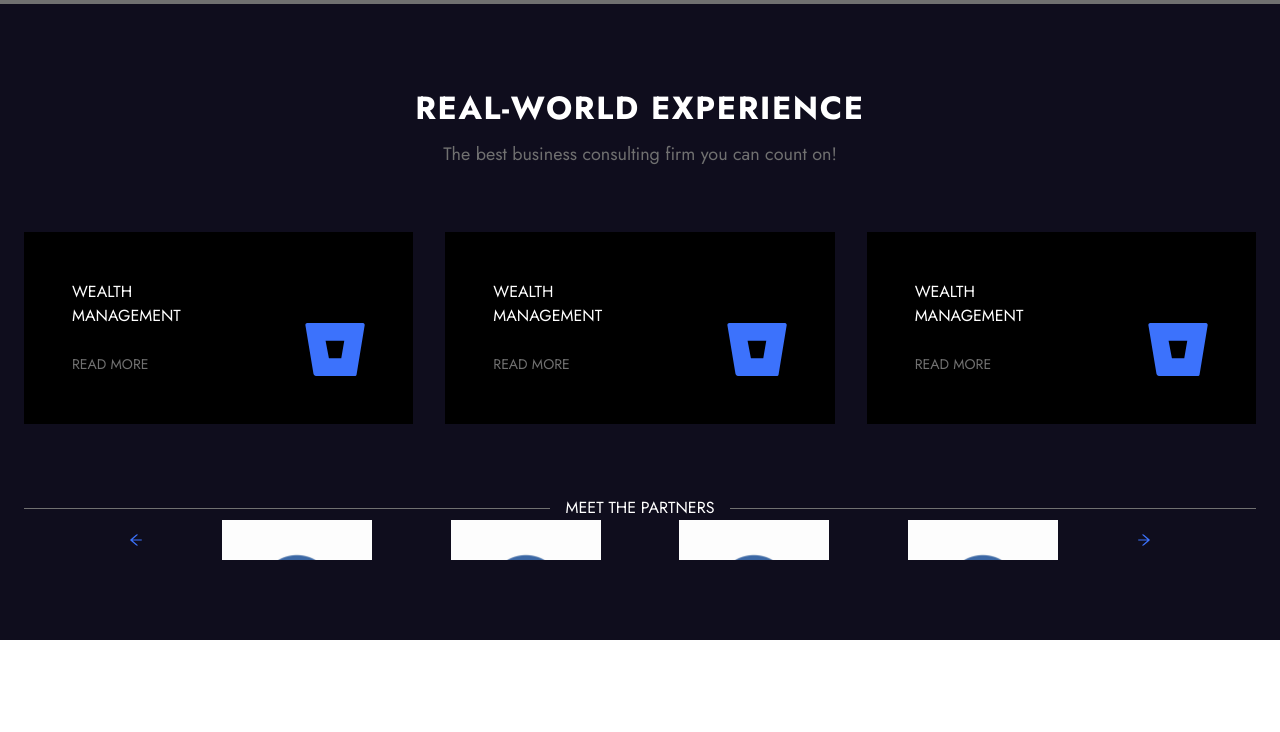
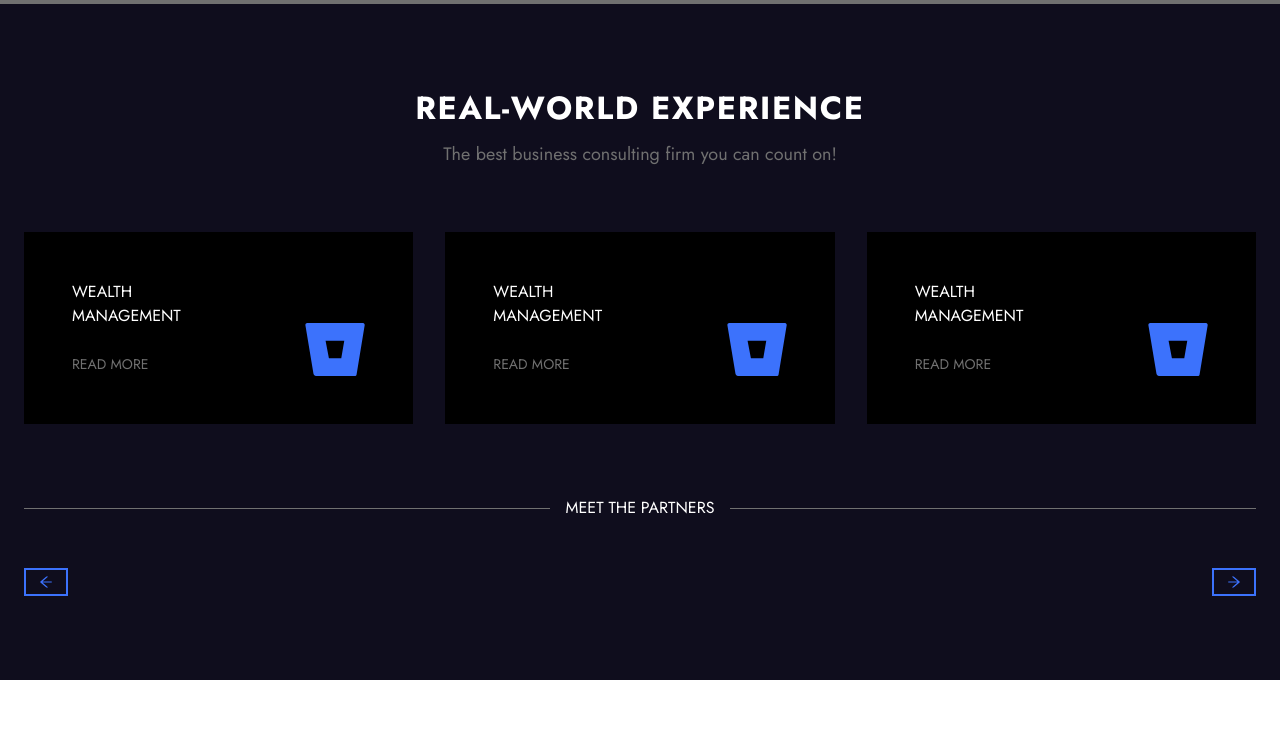
Before and after one commit to coderdannie/codeshaper-website, a React (Create React App) app: page / in a window 1280 px wide. Shown: the part 796-1528 px from the top of the page. Built offline with nearby package versions, Linux system fonts and the light colour scheme.

Commit message:
second commit

```diff
--- a/src/Experience.js
+++ b/src/Experience.js
@@ -68,7 +68,6 @@ const Experience = () => {
             <p className="uppercase ">meet the partners</p>
             <div className=" bg-gray h-[1px]"></div>
           </div>
-
           <PartnersLogoSlide />
         </div>
       </section>
--- a/src/components/Hero.js
+++ b/src/components/Hero.js
@@ -3,7 +3,7 @@ const Hero = () => {
   return (
     <div className="hero wrapper grid gap-6 md:gap-8 md:grid-cols-2 items-center place-items-center text-center md:text-left">
       <div className="hero-text  mt-6  ">
-        <p className="hero-heading bg-slate-700 inline px-2 py-1 lg:text-2xl  ">
+        <p className="hero-heading bg-[#434B4D] inline px-2 py-1 lg:text-xl uppercase ">
           Welcome to Codeshaper
         </p>
         <h1 className="mt-8">Consulting For Every Business</h1>
--- a/src/components/PartnersLogoSlide.js
+++ b/src/components/PartnersLogoSlide.js
@@ -1,26 +1,18 @@
 import { AiOutlineArrowLeft, AiOutlineArrowRight } from 'react-icons/ai';
-import logo from '../assets/partner-logo.png';
 const PartnersLogoSlide = () => {
   return (
-    <div className="partners-logos flex justify-between  mx-auto w-[80vw] relative h-[40px] overflow-hidden">
-      <button type="button" className="next right-0  bg-gray-600 hover:bg-blue">
-        <AiOutlineArrowLeft className="bg-darkBlue text-lightBlue" />
+    <div className="partners-logos pt-12 pb-8 flex justify-between  mx-auto  relative h-[40px] overflow-hidden">
+      <button
+        type="button"
+        className="next flex items-center right-0  bg-gray-600  border-lightBlue border-2 p-3"
+      >
+        <AiOutlineArrowLeft className=" text-lightBlue" />
       </button>
-      <div className="w-[150px]  ">
-        <img src={logo} alt="partner logo " />
-      </div>
-      <div className="w-[150px] ">
-        <img src={logo} alt="partner logo " />
-      </div>
-      <div className="w-[150px]  ">
-        <img src={logo} alt="partner logo " />
-      </div>
-      <div className="w-[150px]  ">
-        <img src={logo} alt="partner logo " />
-      </div>
-
-      <button type="button" className="prev left-0 bg-gray-600 hover:bg-blue">
-        <AiOutlineArrowRight className="bg-darkBlue text-lightBlue" />
+      <button
+        type="button"
+        className="prev flex items-center border-lightBlue border-2 left-0 bg-gray-600  p-3"
+      >
+        <AiOutlineArrowRight className=" text-lightBlue" />
       </button>
     </div>
   );
--- a/src/index.css
+++ b/src/index.css
@@ -3,7 +3,7 @@
 @tailwind utilities;
 
 h1 {
-  font-size: clamp(1.6rem, 2vw + 1rem, 4rem);
+  font-size: clamp(1.6rem, 2vw + 1rem, 4.5rem);
   @apply font-bold uppercase tracking-wider;
 }
 h2 {
```
Also changed, not shown: src/utils/logos.js (deleted).
